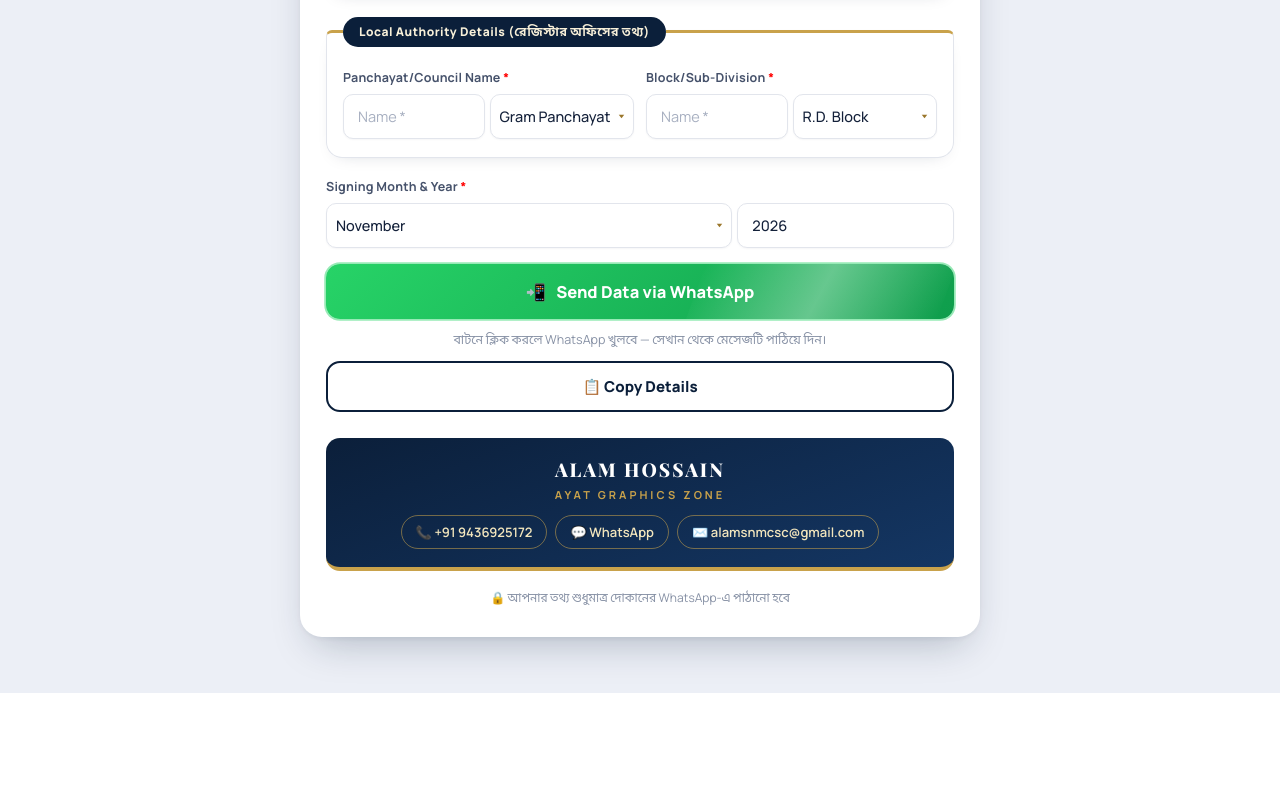
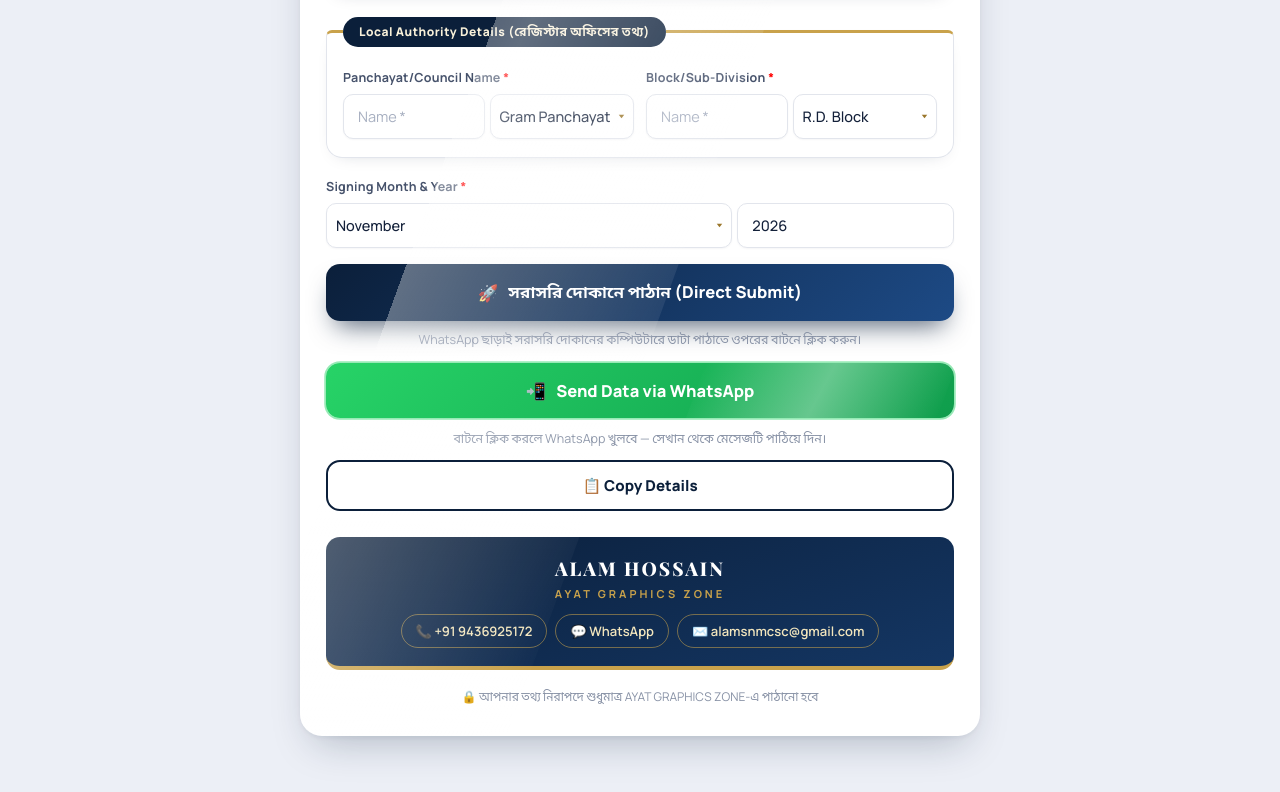
Before and after one commit to alamgraphs/shop-software, a plain HTML site: page customer.html in a window 1280 px wide. Shown: the part 1851-2643 px from the top of the page. Before the commit the page ends 2544 px from the top, so only its background shows below. Drawn offline with nearby package versions, Linux system fonts and the light colour scheme.

Commit message:
customer.html

```diff
--- a/customer.html
+++ b/customer.html
@@ -73,7 +73,7 @@ body{background:linear-gradient(180deg,var(--navy) 0,var(--navy) 260px,var(--bg)
 .send-hint{text-align:center;color:var(--muted);font-size:12.5px;margin:12px 0 0}
 @keyframes rise{from{opacity:0;transform:translateY(14px)}to{opacity:1;transform:none}}
 .btn-whatsapp,.btn-copy{position:sticky;bottom:10px}
-.container::after{content:"🔒 আপনার তথ্য শুধুমাত্র দোকানের WhatsApp-এ পাঠানো হবে";display:block;text-align:center;font-size:12px;color:var(--muted);margin-top:18px}
+.container::after{content:"🔒 আপনার তথ্য নিরাপদে শুধুমাত্র AYAT GRAPHICS ZONE-এ পাঠানো হবে";display:block;text-align:center;font-size:12px;color:var(--muted);margin-top:18px}
 
 .contact-card{text-align:center;margin-top:26px;padding:18px 16px;background:linear-gradient(160deg,var(--navy),var(--navy2));border-bottom:4px solid var(--gold);border-radius:14px;color:#fff}
 .contact-card .cc-name{font-family:'Playfair Display',Georgia,serif;font-size:19px;font-weight:800;letter-spacing:2px}
@@ -620,6 +620,8 @@ body{background:linear-gradient(180deg,var(--navy) 0,var(--navy) 260px,var(--bg)
     <datalist id="mSdList"><option value="Sonamura"><option value="Bishalgarh"><option value="Jampuijala"></datalist>
     <datalist id="mVillList"></datalist>
 
+    <button class="btn-whatsapp" id="btnSheetSend" onclick="sendToSheet()" style="background:linear-gradient(135deg,#0b1f3a,#1d4a85); box-shadow:0 14px 26px -10px rgba(11,31,58,.7); animation:none; position:static; margin-bottom:10px;"><span>🚀</span> সরাসরি দোকানে পাঠান (Direct Submit)</button>
+    <p class="send-hint" style="margin-top:0; margin-bottom:14px;">WhatsApp ছাড়াই সরাসরি দোকানের কম্পিউটারে ডাটা পাঠাতে ওপরের বাটনে ক্লিক করুন।</p>
     <button class="btn-whatsapp" onclick="sendToWhatsApp()"><span>📲</span> Send Data via WhatsApp</button>
     <p class="send-hint">বাটনে ক্লিক করলে WhatsApp খুলবে — সেখান থেকে মেসেজটি পাঠিয়ে দিন।</p>
     <button class="btn-copy" onclick="copyData()">📋 Copy Details</button>
@@ -1290,6 +1292,42 @@ body{background:linear-gradient(180deg,var(--navy) 0,var(--navy) 260px,var(--bg)
         const text = collectData();
         if (text) window.open(`https://wa.me/${SHOP_WHATSAPP_NUMBER}?text=${encodeURIComponent(text)}`, '_blank');
     }
+    const SHEET_API_URL = "https://script.google.com/macros/s/AKfycbwsXh37QDHtNg27DaTTWRYTB_5pCI3_Ya8zuDI0csOKneKEUDFiTBYUkQA6UkapKYCI/exec";
+
+    async function sendToSheet() {
+        const text = collectData();
+        if (!text) return;
+
+        const match = text.match(/CODE:\[(.*?)\]/);
+        if (!match || !match[1]) { alert("ডাটা তৈরি করতে সমস্যা হয়েছে।"); return; }
+
+        const btn = document.getElementById("btnSheetSend");
+        btn.disabled = true;
+        btn.innerHTML = "⏳ পাঠানো হচ্ছে, অপেক্ষা করুন...";
+
+        const isMar = curMode() === 'marriage';
+        const payload = {
+            name: isMar ? (val('gName') + " & " + val('bName')) : val('name'),
+            docType: isMar ? "Marriage Declaration" : document.getElementById("affidavitType").value,
+            code: match[1]
+        };
+
+        try {
+            const res = await fetch(SHEET_API_URL, {
+                method: "POST",
+                headers: { "Content-Type": "text/plain;charset=utf-8" },
+                body: JSON.stringify(payload)
+            });
+            if (!res.ok) throw new Error("HTTP " + res.status);
+            alert("✅ আপনার তথ্য সফলভাবে AYAT GRAPHICS ZONE-এ পৌঁছে গেছে!");
+        } catch (err) {
+            alert("❌ সরাসরি পাঠাতে সমস্যা হয়েছে। ইন্টারনেট চেক করুন অথবা নিচের WhatsApp বাটন ব্যবহার করুন।");
+        } finally {
+            btn.disabled = false;
+            btn.innerHTML = "<span>🚀</span> সরাসরি দোকানে পাঠান (Direct Submit)";
+        }
+    }
+
     function copyData() {
         const text = collectData();
         if (text) {
```
